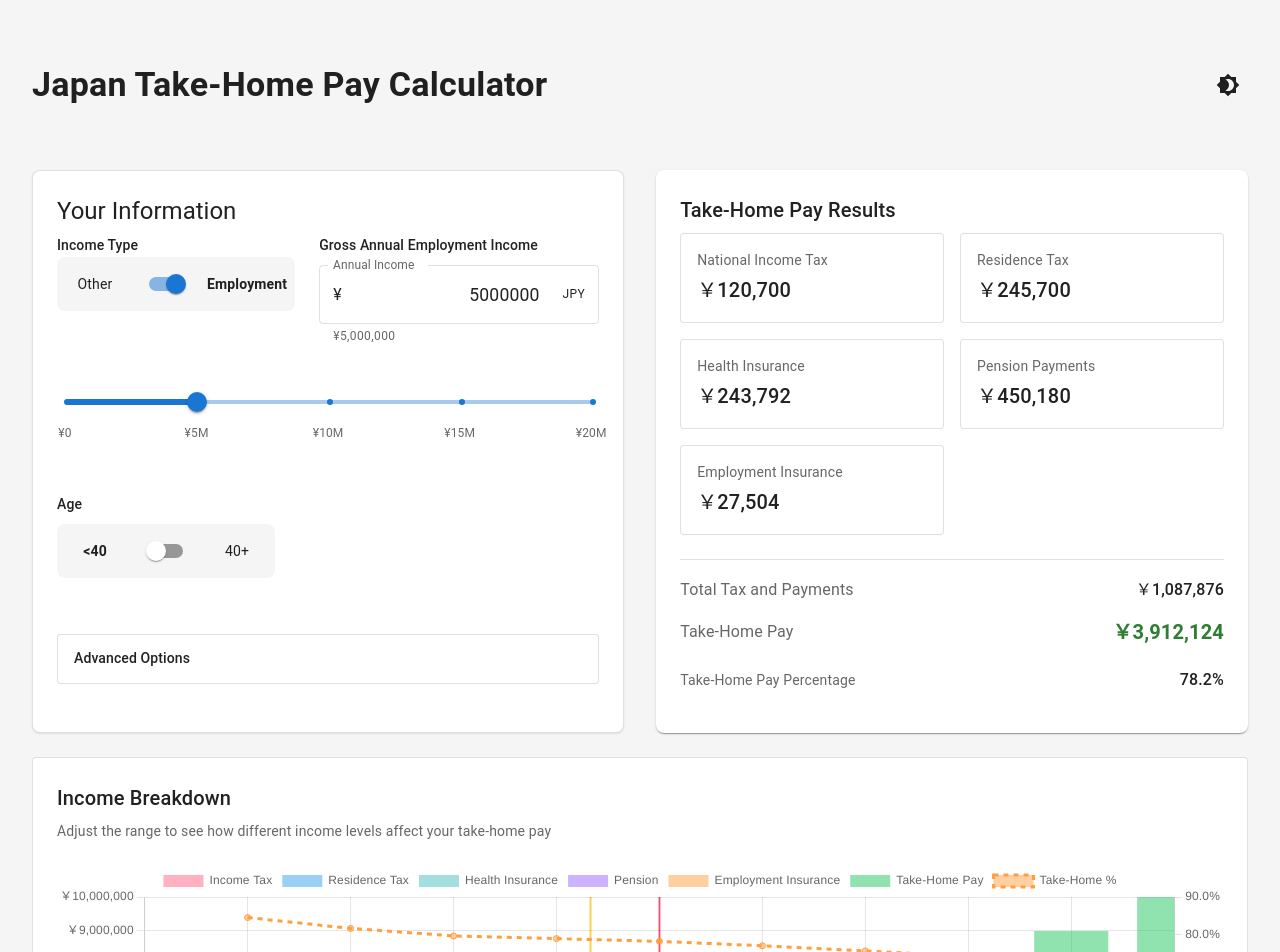
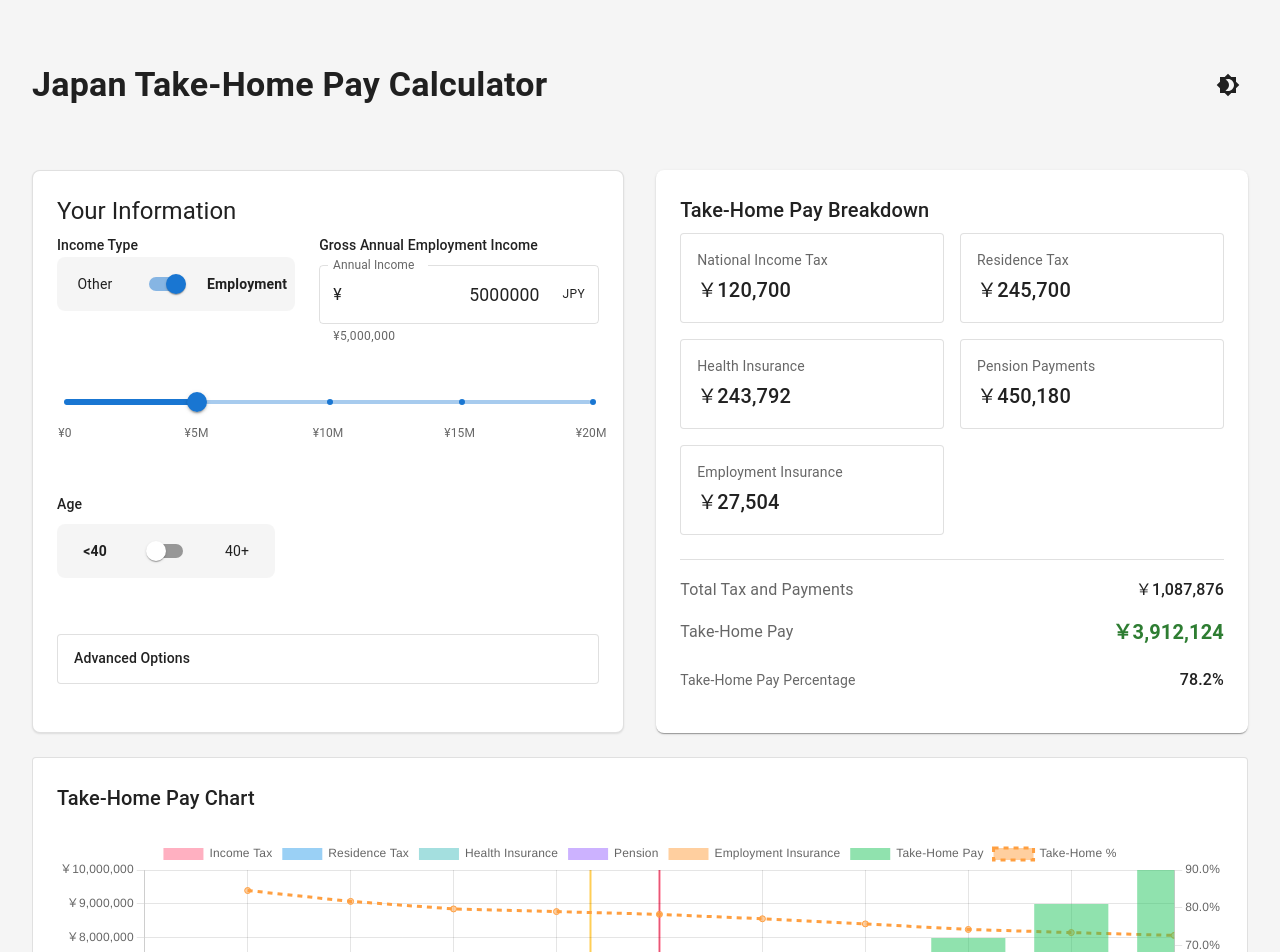
Before and after one commit to shakuzen/kei3, a React (Vite) app: page / in a window 1280 px wide. Shown: the top 952 px of the page. Built offline with nearby package versions, Linux system fonts and the light colour scheme; some icons are missing.

Commit message:
Polish wording

```diff
--- a/src/components/TakeHomeCalculator/InputForm.tsx
+++ b/src/components/TakeHomeCalculator/InputForm.tsx
@@ -321,7 +321,7 @@ export const TakeHomeInputForm: React.FC<TaxInputFormProps> = ({ inputs, onInput
           <Typography variant="subtitle2" sx={{ mb: 1, display: 'inline-flex', alignItems: 'center', gap: 0.5 }}>
             Age
             <Tooltip
-              title="Age affects pension and health insurance calculations"
+              title="Your obligation to pay nursing insurance premiums depends on your age."
               arrow
               placement="top"
               slotProps={{
--- a/src/components/TakeHomeCalculator/TakeHomeChart.tsx
+++ b/src/components/TakeHomeCalculator/TakeHomeChart.tsx
@@ -134,10 +134,7 @@ const TakeHomeChart: React.FC<TakeHomeChartProps> = ({
     >
       <Box sx={{ mb: 3 }}>
         <Typography variant="h6" gutterBottom>
-          Income Breakdown
-        </Typography>
-        <Typography variant="body2" color="text.secondary" gutterBottom>
-          Adjust the range to see how different income levels affect your take-home pay
+          Take-Home Pay Chart
         </Typography>
       </Box>
 
--- a/src/components/TakeHomeCalculator/TakeHomeResults.tsx
+++ b/src/components/TakeHomeCalculator/TakeHomeResults.tsx
@@ -61,7 +61,7 @@ const TakeHomeResultsDisplay: React.FC<TaxResultsProps> = ({ results, annualInco
       }}
     >
       <Typography variant="h6" component="h2" gutterBottom>
-        Take-Home Pay Results
+        Take-Home Pay Breakdown
       </Typography>
 
       <Box
```
